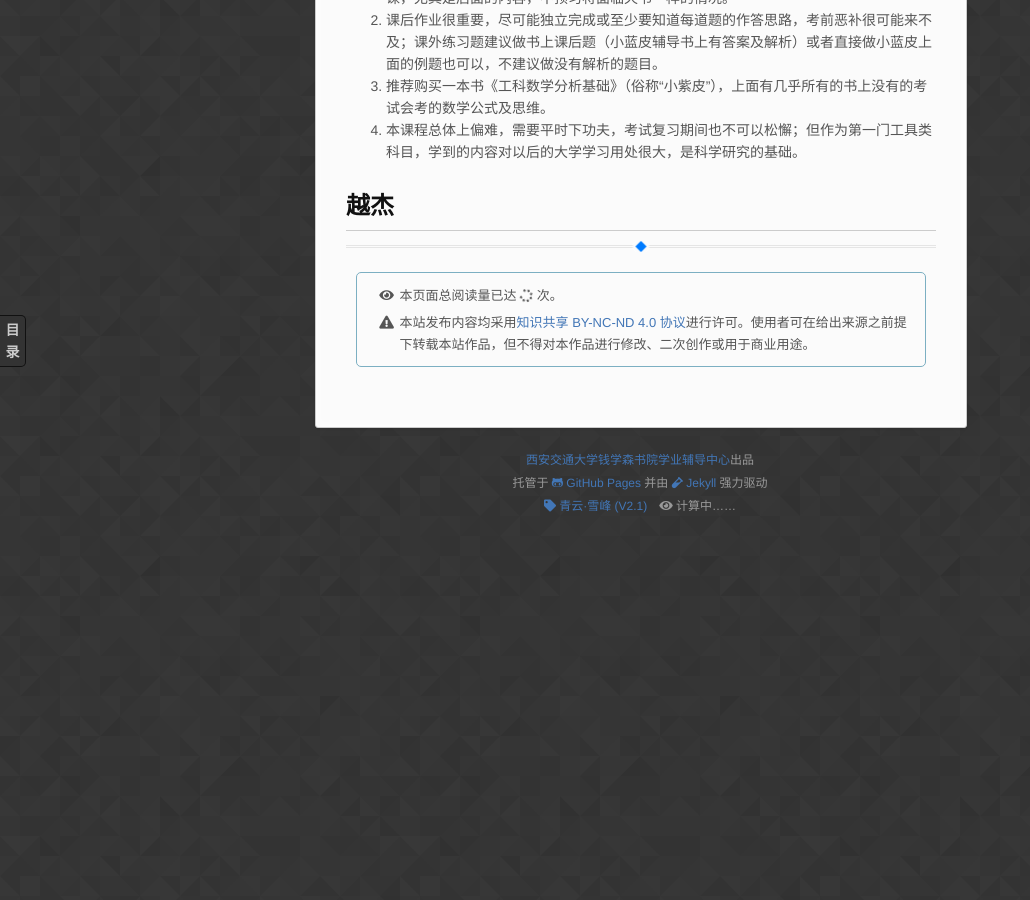
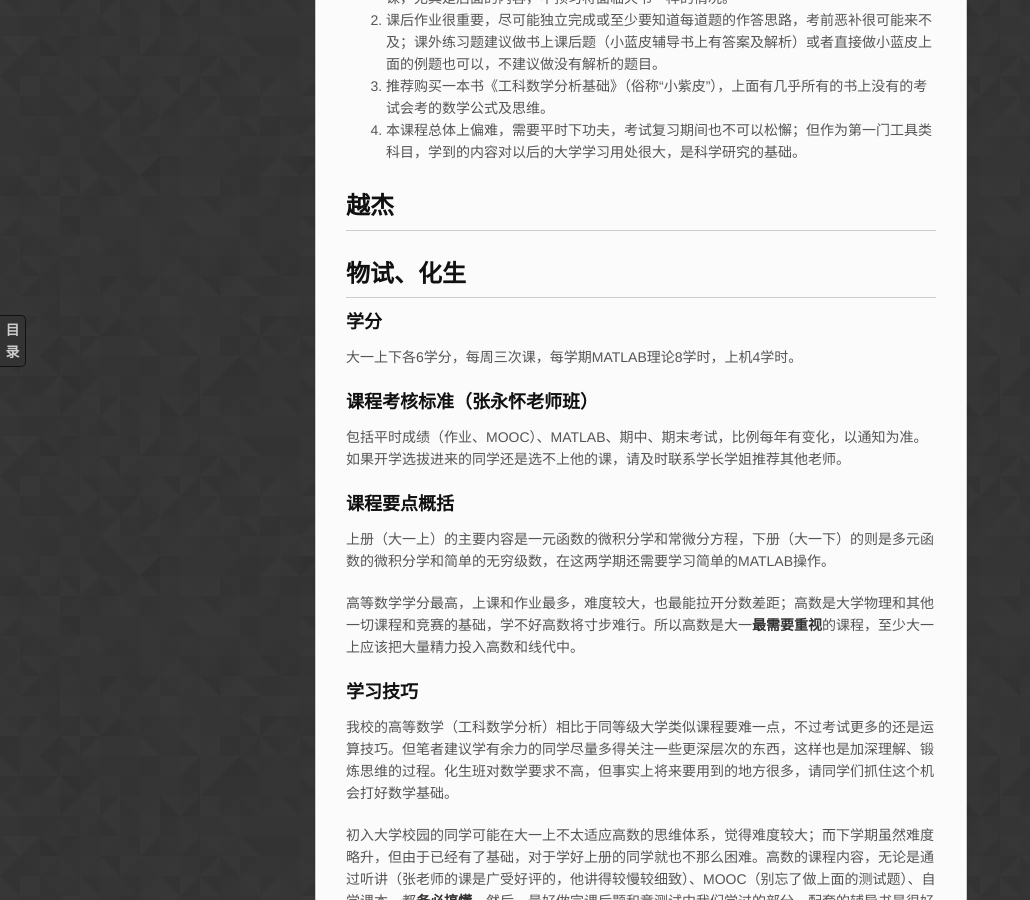
Before and after one commit to qyxf/qyxf.github.io, a Jekyll site: the page built from course/advanced-mathematics.md, in a window 1280 px wide and 900 px high, scrolled down 844 px. Shown: the whole window, without its empty margins (0-1030 px from the left). Built offline with Jekyll 4.4.1, drawn with Linux system fonts in a browser that asks for light colours; nearby versions of some CDN libraries; some web fonts are replaced; our own code applies the rules of GitHub Pages for plain Markdown files; comment, search, counter and statistics services are not loaded; before the commit the page ends 1401 px from its top, so only the background shows below that; some of the changed text lies outside the part shown.

Commit message:
Add chemical biology

```diff
--- a/course/advanced-mathematics.md
+++ b/course/advanced-mathematics.md
@@ -23,3 +23,27 @@
 4. 本课程总体上偏难，需要平时下功夫，考试复习期间也不可以松懈；但作为第一门工具类科目，学到的内容对以后的大学学习用处很大，是科学研究的基础。
 
 ## 越杰
+
+## 物试、化生
+
+### 学分
+
+大一上下各6学分，每周三次课，每学期MATLAB理论8学时，上机4学时。
+
+### 课程考核标准（张永怀老师班）
+
+包括平时成绩（作业、MOOC）、MATLAB、期中、期末考试，比例每年有变化，以通知为准。如果开学选拔进来的同学还是选不上他的课，请及时联系学长学姐推荐其他老师。
+
+### 课程要点概括
+
+上册（大一上）的主要内容是一元函数的微积分学和常微分方程，下册（大一下）的则是多元函数的微积分学和简单的无穷级数，在这两学期还需要学习简单的MATLAB操作。
+
+高等数学学分最高，上课和作业最多，难度较大，也最能拉开分数差距；高数是大学物理和其他一切课程和竞赛的基础，学不好高数将寸步难行。所以高数是大一**最需要重视**的课程，至少大一上应该把大量精力投入高数和线代中。
+
+### 学习技巧
+
+我校的高等数学（工科数学分析）相比于同等级大学类似课程要难一点，不过考试更多的还是运算技巧。但笔者建议学有余力的同学尽量多得关注一些更深层次的东西，这样也是加深理解、锻炼思维的过程。化生班对数学要求不高，但事实上将来要用到的地方很多，请同学们抓住这个机会打好数学基础。
+
+初入大学校园的同学可能在大一上不太适应高数的思维体系，觉得难度较大；而下学期虽然难度略升，但由于已经有了基础，对于学好上册的同学就也不那么困难。高数的课程内容，无论是通过听讲（张老师的课是广受好评的，他讲得较慢较细致）、MOOC（别忘了做上面的测试题）、自学课本，都**务必搞懂**。然后，最好做完课后题和章测试中我们学过的部分。配套的辅导书是很好的资料，想要寻求理解上的帮助及做一些习题都是好的选择。如果想要追求满分，还可以做考研题（难度较大，但还是能做的）和往年期末试题。
+
+高数2对MATLAB要求不高，*就课程而言*不用太花工夫，按部就班即可。
```
